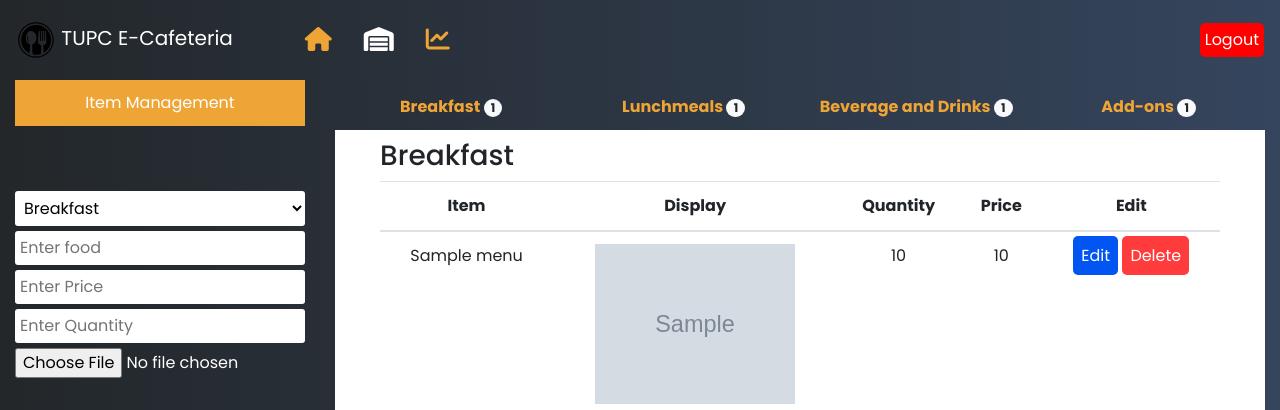
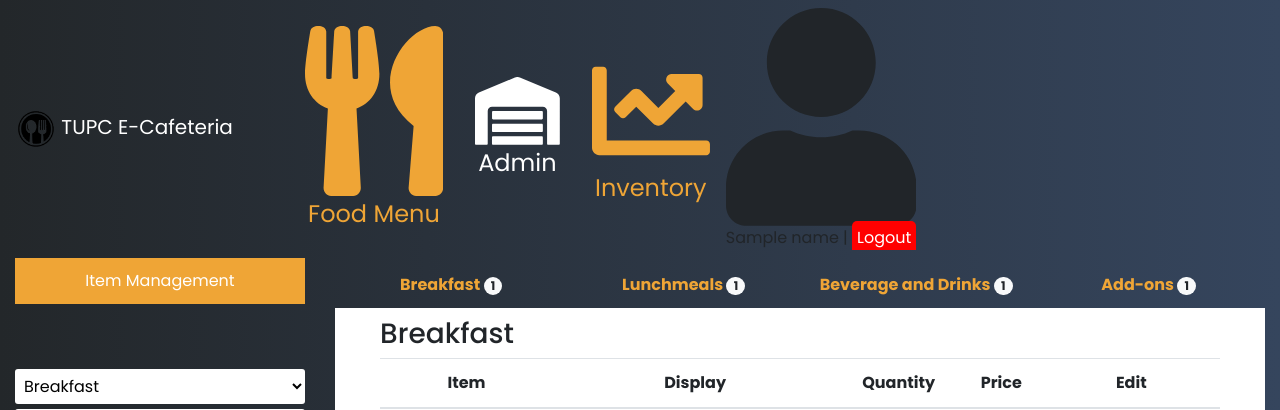
Before and after one commit to justine-135/Tupc-Ecafeteria-Django-ver, a Django app: template canteensystem/templates/index.html in a window 1280 px wide. Shown: the top 410 px of the page. Run offline with Django 3.2, Linux system fonts and the light colour scheme; tables that the repository leaves empty hold one stand-in row (values such as "Sample post"); the template is opened without the code that fills it: values that come from a table or form of the project are taken from there, most other values are stand-ins (such as "Sample title", 1, 10 or a date in 2020); grey boxes marked "Sample" are stand-in pictures; some libraries are stand-ins or nearby versions.

Commit message:
add few text to header

```diff
--- a/canteensystem/templates/index.html
+++ b/canteensystem/templates/index.html
@@ -4,11 +4,7 @@
   <head>
     <meta charset="UTF-8" />
     <title>E-CAFETERIA</title>
-    <link
-      href="https://fonts.googleapis.com/css2?family=Poppins:wght@300;400;500;700;800&display=swap"
-      rel="stylesheet"
-    />
-    <link rel="preconnect" href="https://fonts.gstatic.com" />
+
     <link
       rel="shortcut icon"
       type="image/x-icon"
@@ -33,7 +29,13 @@
       rel="stylesheet"
       href="https://cdnjs.cloudflare.com/ajax/libs/font-awesome/4.7.0/css/font-awesome.min.css"
     />
-
+    <link href="https://fonts.googleapis.com/css2?family=Heebo&display=swap" rel="stylesheet">
+    <link
+      href="https://fonts.googleapis.com/css2?family=Poppins:wght@300;400;500;700;800&display=swap"
+      rel="stylesheet"
+    />
+    <link rel="preconnect" href="https://fonts.googleapis.com">
+    <link rel="preconnect" href="https://fonts.gstatic.com" crossorigin>
     <link
       rel="stylesheet"
       type="text/css"
@@ -60,28 +62,39 @@
             <a
               href="/menu"
               id="menu-tab"
-              data-toggle="tooltip"
               title="Menu"
-              target="_blank"
             >
-              <i class="fa fa-home"></i>
-            </a>
+            <svg aria-hidden="true" focusable="false" data-prefix="fas" data-icon="utensils" class="navlink-svg svg-inline--fa fa-utensils fa-w-13" role="img" xmlns="http://www.w3.org/2000/svg" viewBox="0 0 416 512"><path fill="currentColor" d="M207.9 15.2c.8 4.7 16.1 94.5 16.1 128.8 0 52.3-27.8 89.6-68.9 104.6L168 486.7c.7 13.7-10.2 25.3-24 25.3H80c-13.7 0-24.7-11.5-24-25.3l12.9-238.1C27.7 233.6 0 196.2 0 144 0 109.6 15.3 19.9 16.1 15.2 19.3-5.1 61.4-5.4 64 16.3v141.2c1.3 3.4 15.1 3.2 16 0 1.4-25.3 7.9-139.2 8-141.8 3.3-20.8 44.7-20.8 47.9 0 .2 2.7 6.6 116.5 8 141.8.9 3.2 14.8 3.4 16 0V16.3c2.6-21.6 44.8-21.4 48-1.1zm119.2 285.7l-15 185.1c-1.2 14 9.9 26 23.9 26h56c13.3 0 24-10.7 24-24V24c0-13.2-10.7-24-24-24-82.5 0-221.4 178.5-64.9 300.9z"></path></svg>
+            <span>Food Menu</span>
+          </a>
           </li>
           <li>
             <a
               class="active"
-              href=""
-              data-toggle="tooltip"
+              href="/"
               title="Item management"
-              ><i class="fas fa-warehouse"></i
-            ></a>
+              ><svg aria-hidden="true" focusable="false" data-prefix="fas" data-icon="warehouse" class="navlink-svg svg-inline--fa fa-warehouse fa-w-20" role="img" xmlns="http://www.w3.org/2000/svg" viewBox="0 0 640 512"><path fill="currentColor" d="M504 352H136.4c-4.4 0-8 3.6-8 8l-.1 48c0 4.4 3.6 8 8 8H504c4.4 0 8-3.6 8-8v-48c0-4.4-3.6-8-8-8zm0 96H136.1c-4.4 0-8 3.6-8 8l-.1 48c0 4.4 3.6 8 8 8h368c4.4 0 8-3.6 8-8v-48c0-4.4-3.6-8-8-8zm0-192H136.6c-4.4 0-8 3.6-8 8l-.1 48c0 4.4 3.6 8 8 8H504c4.4 0 8-3.6 8-8v-48c0-4.4-3.6-8-8-8zm106.5-139L338.4 3.7a48.15 48.15 0 0 0-36.9 0L29.5 117C11.7 124.5 0 141.9 0 161.3V504c0 4.4 3.6 8 8 8h80c4.4 0 8-3.6 8-8V256c0-17.6 14.6-32 32.6-32h382.8c18 0 32.6 14.4 32.6 32v248c0 4.4 3.6 8 8 8h80c4.4 0 8-3.6 8-8V161.3c0-19.4-11.7-36.8-29.5-44.3z"></path></svg>
+              <span>Admin</span>
+            </a>
+            </li>
+          <li>
+            <a href="/inventory" title="Inventory"
+              >
+              <svg aria-hidden="true" focusable="false" data-prefix="fas" data-icon="chart-line" class="navlink-svg svg-inline--fa fa-chart-line fa-w-16" role="img" xmlns="http://www.w3.org/2000/svg" viewBox="0 0 512 512"><path fill="currentColor" d="M496 384H64V80c0-8.84-7.16-16-16-16H16C7.16 64 0 71.16 0 80v336c0 17.67 14.33 32 32 32h464c8.84 0 16-7.16 16-16v-32c0-8.84-7.16-16-16-16zM464 96H345.94c-21.38 0-32.09 25.85-16.97 40.97l32.4 32.4L288 242.75l-73.37-73.37c-12.5-12.5-32.76-12.5-45.25 0l-68.69 68.69c-6.25 6.25-6.25 16.38 0 22.63l22.62 22.62c6.25 6.25 16.38 6.25 22.63 0L192 237.25l73.37 73.37c12.5 12.5 32.76 12.5 45.25 0l96-96 32.4 32.4c15.12 15.12 40.97 4.41 40.97-16.97V112c.01-8.84-7.15-16-15.99-16z"></path></svg>
+              <span>Inventory</span>
+            </a>
           </li>
-          <li>
-            <a href="/inventory" data-toggle="tooltip" title="Inventory"
-              ><i class="fa fa-chart-line"></i
-            ></a>
-          </li>
-          <a class="logout-btn" href="{% url 'logout' %}">Logout</a>
+
+          <div class="profile-div">
+            <div class="profile">
+              <svg aria-hidden="true" focusable="false" data-prefix="fas" data-icon="user" class="navlink-svg svg-inline--fa fa-user fa-w-14" role="img" xmlns="http://www.w3.org/2000/svg" viewBox="0 0 448 512"><path fill="currentColor" d="M224 256c70.7 0 128-57.3 128-128S294.7 0 224 0 96 57.3 96 128s57.3 128 128 128zm89.6 32h-16.7c-22.2 10.2-46.9 16-72.9 16s-50.6-5.8-72.9-16h-16.7C60.2 288 0 348.2 0 422.4V464c0 26.5 21.5 48 48 48h352c26.5 0 48-21.5 48-48v-41.6c0-74.2-60.2-134.4-134.4-134.4z"></path></svg>
+
+            </div>
+            <span class="name">{{name}}</span>
+            <span class="name-line">| </span>
+            <a class="logout-btn" href="{% url 'logout' %}">Logout</a>
+
+          </div>
         </ul>
       </div>
     </nav>
@@ -100,65 +113,10 @@
             <label class="headeritem">Item Management </label>
 
             {% csrf_token %}
-            <!-- <section class="bfast_form menu_form"></section> -->
-            <!-- <section class="lmeal_form menu_form">{{lunchmeal_form}}</section>
-            <section class="drinks_form menu_form">{{drinks_form}}</section>
-            <section class="addons_form menu_form">{{addons_form}}</section> -->
 
-            <!-- <input
-              class="mb-1 form-control"
-              type="text"
-              id="food"
-              name="food"
-              placeholder="Enter name here"
-              required
-            />
-            <input
-              class="mb-1 form-control"
-              type="number"
-              min="1"
-              id="quantity"
-              name="quantity"
-              placeholder="Enter quantity here"
-              required
-            />
-            <input
-              class="mb-1 form-control"
-              type="number"
-              id="price"
-              min="1"
-              name="price"
-              step="any"
-              placeholder="Enter price here"
-              required
-            />
-            <input
-              data-toggle="tooltip"
-              title="JPG, JPEG, PNG, GIF"
-              class="upload"
-              type="file"
-              id="myFile"
-              accept="image/*"
-              name="filename"
-            />
-            <label
-              for="myFile"
-              id="fileUpload"
-              class="btn btn-primary select-image"
-              >Select an image <i class="fa fa-upload"></i
-            ></label> -->
             <div class="django-form d-flex flex-column justify-content-between">
               {{form.item_categories}} {{form.item_name}} {{form.item_price}}
               {{form.item_quantity}} {{form.item_img}}
-
-              <!-- <div class="input-group mb-3">
-                <div class="custom-file"> -->
-              <!-- <input type="file" class="custom-file-input" id="inputGroupFile02"> -->
-              <!-- <label class="custom-file-label" for="inputGroupFile02"
-                    >Choose file</label
-                  >
-                </div>
-              </div> -->
             </div>
             <div class="image-preview" id="image-preview">
               <img class="" id="preview-insert-img" alt="" />
```
